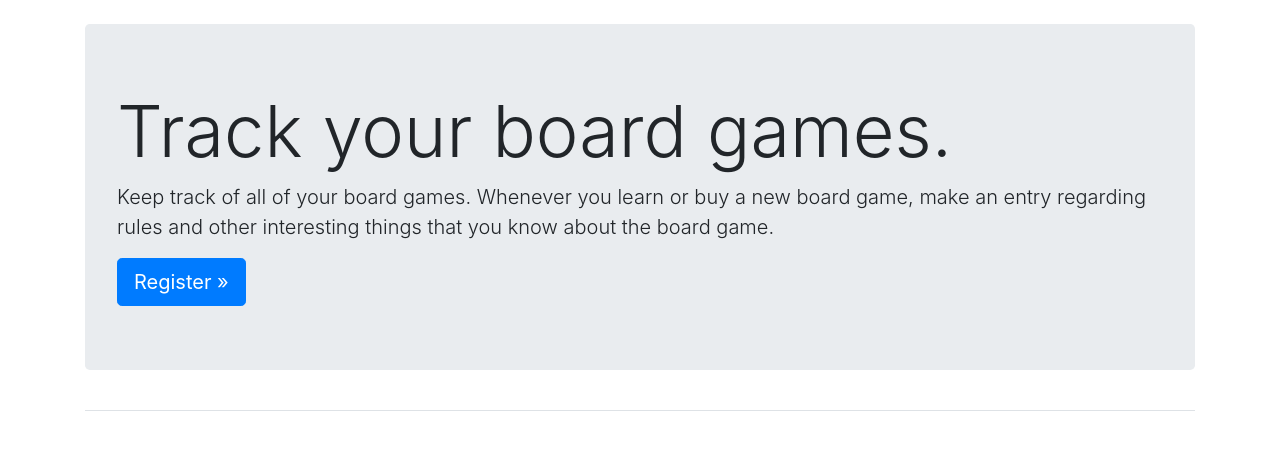
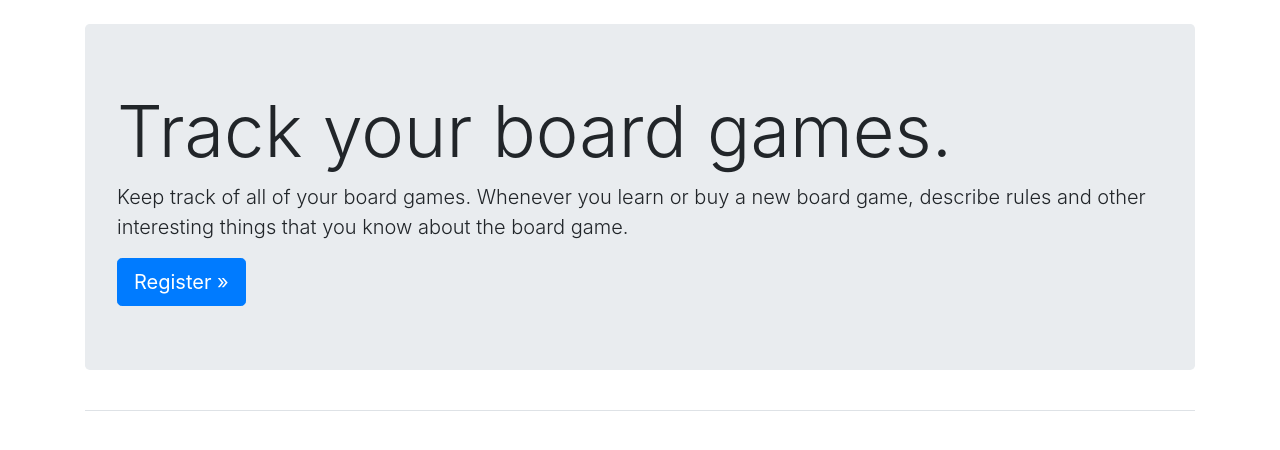
Before and after one commit to SirBearington/Boargame_website, a Django app: page / in a window 1280 px wide. Shown: the part 58-508 px from the top of the page. Run offline with Django 4.2, Linux system fonts and the light colour scheme; some libraries are stand-ins or nearby versions.

Commit message:
found a typo in index.html

```diff
--- a/boardgame_app/templates/boardgame_app/index.html
+++ b/boardgame_app/templates/boardgame_app/index.html
@@ -4,8 +4,8 @@
 
     <div class="jumbotron">
         <h1 class="display-3">Track your board games.</h1>
-        <p class="lead">Keep track of all of your board games. Whenever you learn or buy a new board game, make an
-            entry regarding rules and other interesting things that you know about the board game.</p>
+        <p class="lead">Keep track of all of your board games. Whenever you learn or buy a new board game, describe
+            rules and other interesting things that you know about the board game.</p>
 
         <a class="btn btn-lg btn-primary" href="{% url 'users:register' %}"
             role="button">Register &raquo;</a>
```
Also changed, not shown: db.sqlite3.
